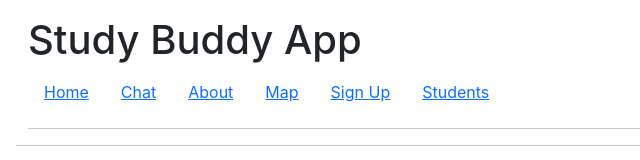
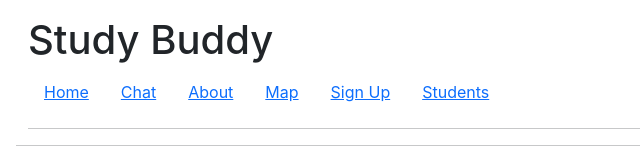
Before and after one commit to corbinjensen/study-buddies, a React (Create React App) app in the folder my-app/: page / in a window 1280 px wide. Shown: the top 160 px of the page, without its empty margins (0-640 px from the left). Built offline with nearby package versions, Linux system fonts and the light colour scheme.

Commit message:
changed favicon

```diff
--- a/my-app/public/index.html
+++ b/my-app/public/index.html
@@ -24,7 +24,7 @@
       work correctly both with client-side routing and a non-root public URL.
       Learn how to configure a non-root public URL by running `npm run build`.
     -->
-    <title>React App</title>
+    <title>Study Buddy</title>
   </head>
   <body>
     <noscript>You need to enable JavaScript to run this app.</noscript>
--- a/my-app/src/components/Header.js
+++ b/my-app/src/components/Header.js
@@ -4,7 +4,7 @@ import NavComp from './NavComp'
 const Header = () => (
 
             <header className="container-fluid">
-                <h1>Study Buddy App</h1>
+                <h1>Study Buddy</h1>
                 <NavComp />
                 <hr></hr>
             </header>
```
Also changed, not shown: my-app/public/manifest.json, 1 other file (tests, documents, lock files or other folders).
